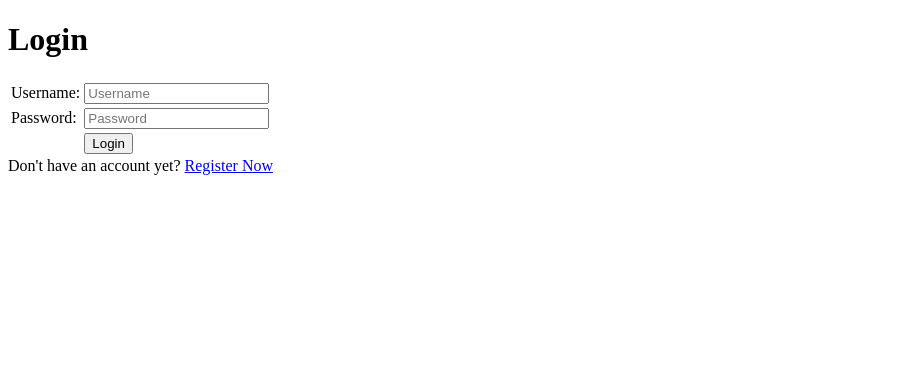
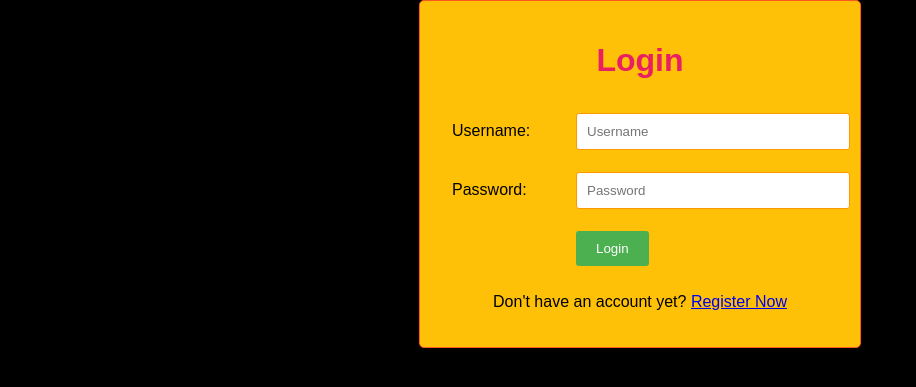
Before and after one commit to Nabilo13/Tugas2_NabilNazirAhmad_2206082663, a Django app: page /login/ in a window 1280 px wide. Shown: the top 387 px of the page, without its empty margins (0-916 px from the left). Run offline with Django 4.2, Linux system fonts and the light colour scheme.

Commit message:
Tugas4.1

```diff
--- a/main/templates/login.html
+++ b/main/templates/login.html
@@ -5,11 +5,66 @@
 {% endblock meta %}
 
 {% block content %}
+<style>
+    body {
+        background-color: #000000;
+        font-family: Arial, sans-serif;
+        margin: 0;
+        padding: 0;
+    }
 
-<div class = "login">
+    .login {
+        background-color: #ffc107; /* Yellow background color */
+        border: 1px solid #ff5722; /* Red border color */
+        border-radius: 5px;
+        box-shadow: 0px 0px 10px rgba(0, 0, 0, 0.2);
+        padding: 20px;
+        max-width: 400px;
+        margin: 0 auto;
+    }
 
+    h1 {
+        color: #e91e63; /* Pink heading color */
+        text-align: center;
+    }
+
+    table {
+        width: 100%;
+    }
+
+    td {
+        padding: 10px;
+    }
+
+    .form-control {
+        width: 100%;
+        padding: 10px;
+        border: 1px solid #ff9800; /* Orange border color */
+        border-radius: 3px;
+    }
+
+    .btn {
+        background-color: #4caf50; /* Green button color */
+        color: #fff;
+        padding: 10px 20px;
+        border: none;
+        border-radius: 3px;
+        cursor: pointer;
+    }
+
+    .btn:hover {
+        background-color: #388e3c; /* Dark green button color on hover */
+    }
+
+    .register-link {
+        display: block;
+        text-align: center;
+        margin-top: 15px;
+    }
+</style>
+
+<div class="login">
     <h1>Login</h1>
-
     <form method="POST" action="">
         {% csrf_token %}
         <table>
@@ -17,19 +72,16 @@
                 <td>Username: </td>
                 <td><input type="text" name="username" placeholder="Username" class="form-control"></td>
             </tr>
-
             <tr>
                 <td>Password: </td>
                 <td><input type="password" name="password" placeholder="Password" class="form-control"></td>
             </tr>
-
             <tr>
                 <td></td>
-                <td><input class="btn login_btn" type="submit" value="Login"></td>
+                <td><input class="btn login_btn" type="submit" value="Login"> <i class="fas fa-sign-in-alt"></i></td>
             </tr>
         </table>
     </form>
-
     {% if messages %}
         <ul>
             {% for message in messages %}
@@ -37,9 +89,6 @@
             {% endfor %}
         </ul>
     {% endif %}
-
-    Don't have an account yet? <a href="{% url 'main:register' %}">Register Now</a>
-
+    <p class="register-link">Don't have an account yet? <a href="{% url 'main:register' %}">Register Now</a></p>
 </div>
-
 {% endblock content %}
```
Also changed, not shown: main/templates/create_product.html (+44 -0 lines), main/templates/main.html (+69 -10 lines), main/templates/register.html (+52 -5 lines).
